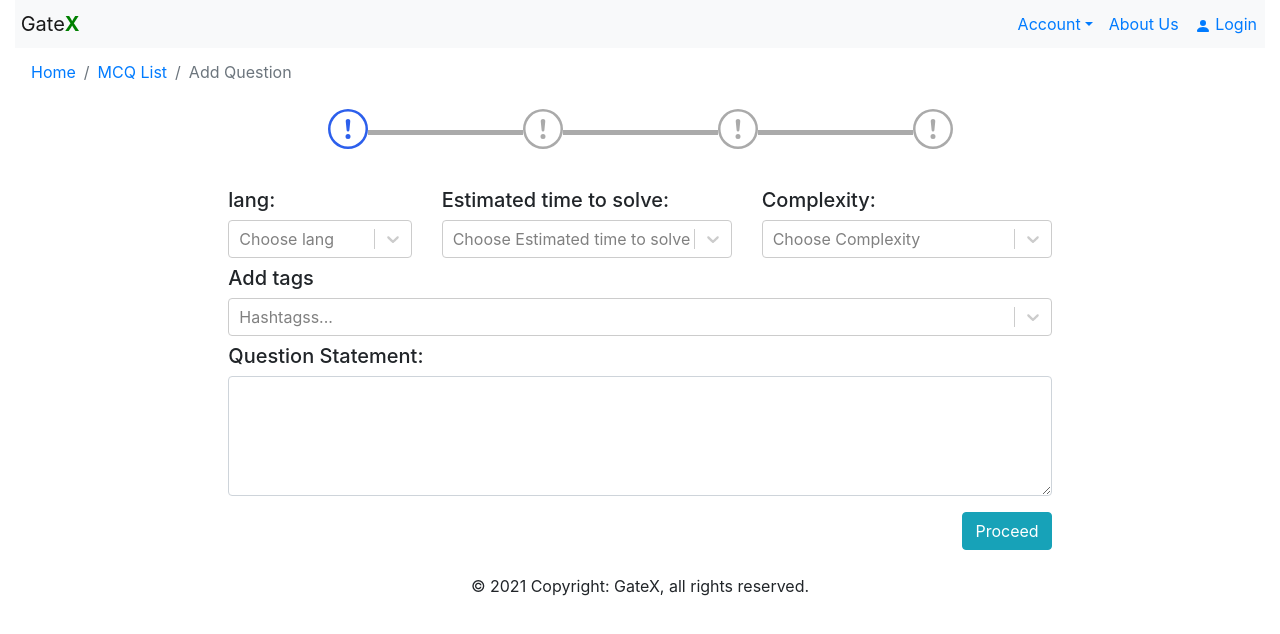
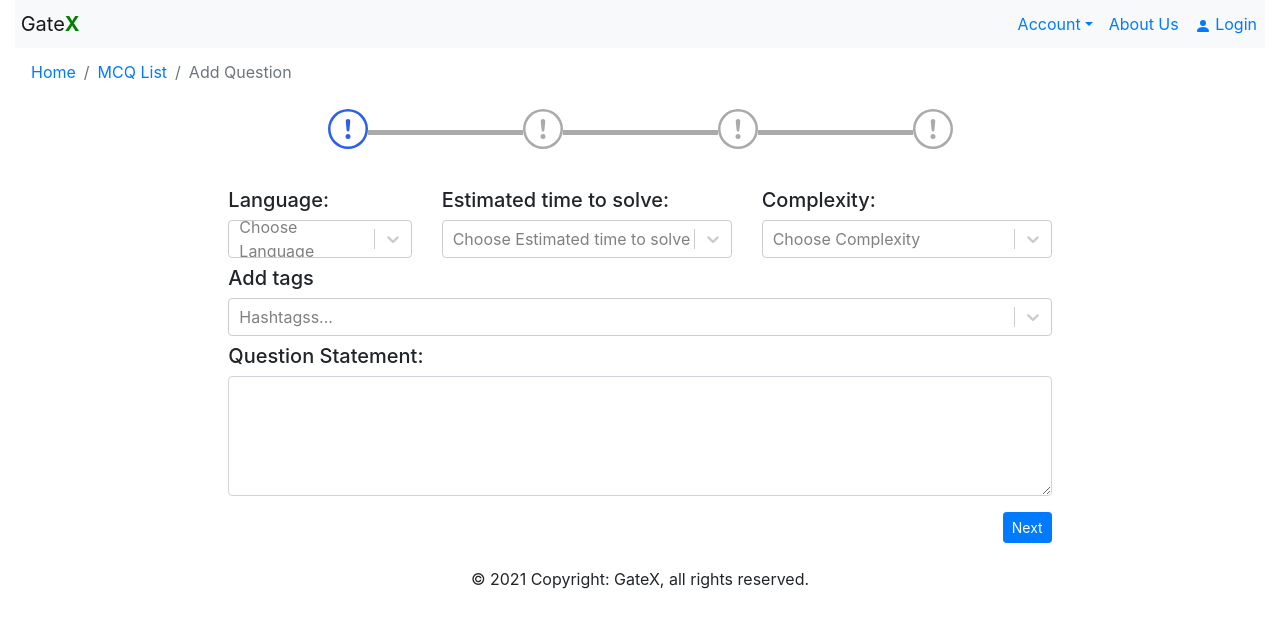
Before and after one commit to coding-gate/gatex-ui, a React (Create React App) app: page /addMcq in a window 1280 px wide. Shown: the top 634 px of the page. Built offline with nearby package versions, Linux system fonts and the light colour scheme.

Commit message:
cosmetic changes

```diff
--- a/src/containers/listMCQ/ListMcq.js
+++ b/src/containers/listMCQ/ListMcq.js
@@ -33,8 +33,6 @@ class ListMcq extends Component {
         const params = QueryString.parse(this.props.location.search)
         if(params.search){
             uriComponent='/mcqQuestions/search?'+params.search
-
-            alert(uriComponent)
         }
 
         axios.get(webUtil.URL+uriComponent)
@@ -88,7 +86,7 @@ class ListMcq extends Component {
                     <svg xmlns="http://www.w3.org/2000/svg" width="25" height="25" fill="currentColor" className="bi bi-plus" viewBox="0 0 16 16">
                          <path d="M8 4a.5.5 0 0 1 .5.5v3h3a.5.5 0 0 1 0 1h-3v3a.5.5 0 0 1-1 0v-3h-3a.5.5 0 0 1 0-1h3v-3A.5.5 0 0 1 8 4z"/>
                      </svg>
-                        addnew</Link>
+                        add new</Link>
                     </div>
                 </div>
             </div>
--- a/src/containers/mcq/SearchMcq.js
+++ b/src/containers/mcq/SearchMcq.js
@@ -20,9 +20,6 @@ class SearchMcq extends Component {
         }
           this.setState({fields});
       }
-
-
-
 
 
     updateField = (name, value)=>{
@@ -67,7 +64,7 @@ class SearchMcq extends Component {
                     <div className="col-3">
                         <h6>Language:</h6>
                         <Select
-                            placeholder='Choose lang'
+                            placeholder='Choose Language'
                             value={this.state.fields['lang']}
                             onChange={(val) => this.updateField("lang", val)}
                             options={Settings.langOptions}
@@ -76,7 +73,7 @@ class SearchMcq extends Component {
                     <div className="col">
                         <h6>Estimated time to solve:</h6>
                         <Select
-                            placeholder='Choose Estimated time to solve'
+                            placeholder='Choose time'
                             value={this.state.fields['time']}
                             onChange={(val) => this.updateField("time", val)}
                             options={Settings.timeOption}
@@ -105,7 +102,7 @@ class SearchMcq extends Component {
                     <div className="col-3">
                         <h6>Type</h6>
                         <Select
-                            placeholder='Hashtagss...'
+                            placeholder='Choose Type'
                             value={this.state.fields['type']}
                             onChange={(val) => this.updateField("type", val)}
                             options={Settings.typeOption} />
@@ -113,7 +110,7 @@ class SearchMcq extends Component {
                 </div>
                 <div className="row mt-2">
                     <div className="col text-right">
-                        <button className="btn btn-sm btn-primary mx-2" onClick={this.clear}> Clear</button>
+                        <button className="btn btn-sm btn-outline-primary mx-2" onClick={this.clear}> Clear</button>
                         <button className="btn btn-sm btn-primary mx-2" onClick={this.makeURL}> Serach</button>
                     </div>
                 </div>
--- a/src/containers/mcq/SubmitMCQ.js
+++ b/src/containers/mcq/SubmitMCQ.js
@@ -9,12 +9,12 @@ export default function SubmitMCQ(props) {
             <div className='float-right mr-3 mt-3'>
 
                 <button
-                    className='btn mx-3 btn-danger'
+                    className='btn btn-sm btn-outline-primary mx-3'
                     onClick={props.cancel}
                 >{props.state.isRedirected ? 'Cancel Update' : 'Cancel'}
                 </button>
                 <button
-                    className='btn btn-success'
+                    className='btn btn-sm btn-primary'
                     onClick={props.submit}
                 >{props.state.isRedirected ? 'Update' : 'Submit'}
                 </button>
--- a/src/containers/mcq/question/Answer.js
+++ b/src/containers/mcq/question/Answer.js
@@ -51,16 +51,16 @@ function Answer(props) {
             </div>
 
             <div className="mt-3 float-right">
-                <button className="btn btn-secondary mx-2"
+                <button className="btn btn-sm btn-outline-primary mx-2 mx-2"
                     onClick={() => {
                         props.setAlert(null)
                         props.updateField('step', 3)
                     }}>
                     Back
                 </button>
-                <button className="btn btn-info"
+                <button className="btn btn-sm btn-primary"
                     onClick={submit}>
-                    Proceed
+                    Next
                 </button>
             </div>
 
--- a/src/containers/mcq/question/Options.js
+++ b/src/containers/mcq/question/Options.js
@@ -74,7 +74,7 @@ function Options(props) {
 
             <div className="my-3 d-flex justify-content-between align-items-center">
                 <h4>{props.state.type === 'tf' ? 'Please Proceed To The Next Page...' : 'Please Enter The Options:'}</h4>
-                <button onClick={() => addOption()} className={props.state.type === 'tf' ? 'd-none' : 'btn btn-secondary d-block ml-auto'}>Add Options</button>
+                <button onClick={() => addOption()} className={props.state.type === 'tf' ? 'd-none' : 'btn btn-sm btn-primary d-block ml-auto'}>Add Options</button>
             </div>
 
             <div>
@@ -84,16 +84,16 @@ function Options(props) {
             </div>
 
             <div className="mt-3 float-right">
-                <button className="btn btn-secondary mx-2"
+                <button className="btn btn-sm btn-outline-primary mx-2"
                     onClick={() => {
                         props.setAlert(null)
                         props.updateField('step', 2)
                     }}>
                     Back
                 </button>
-                <button className="btn btn-info"
+                <button className="btn btn-sm btn-primary"
                     onClick={submit}>
-                    Proceed
+                    Next
                 </button>
             </div>
         </div>
--- a/src/containers/mcq/question/Text.js
+++ b/src/containers/mcq/question/Text.js
@@ -33,9 +33,9 @@ function Text(props) {
         <div className='mt-3'>
             <div className="row">
                 <div className="col-3">
-                    <h5>lang:</h5>
+                    <h5>Language:</h5>
                     <CreatableSelect
-                        placeholder='Choose lang'
+                        placeholder='Choose Language'
                         isClearable
                         value={props.state.lang}
                         onChange={(val) => props.updateField("lang", val)}
@@ -82,9 +82,9 @@ function Text(props) {
                 </div>
             </div>
             <div className="mt-3 float-right">
-                <button className="btn btn-info"
+                <button className="btn btn-sm btn-primary"
                     onClick={stepAhead}>
-                    Proceed
+                    Next
                 </button>
             </div>
         </div>
--- a/src/containers/mcq/question/Type.js
+++ b/src/containers/mcq/question/Type.js
@@ -43,16 +43,16 @@ function Type(props) {
                 </div>
             </div>
             <div className="mt-3 float-right">
-                <button className="btn btn-secondary mx-2"
+                <button className="btn btn-sm btn-outline-primary mx-2"
                     onClick={() => {
                         props.setAlert(null)
                         props.updateField('step', 1)
                     }}>
                     Back
                 </button>
-                <button className="btn btn-info"
+                <button className="btn btn-sm btn-primary"
                     onClick={stepAhead}>
-                    Proceed
+                    Next
                 </button>
             </div>
         </div>
```
Also changed, not shown: src/components/pagination/PrintTable.js (+17 -15 lines).
